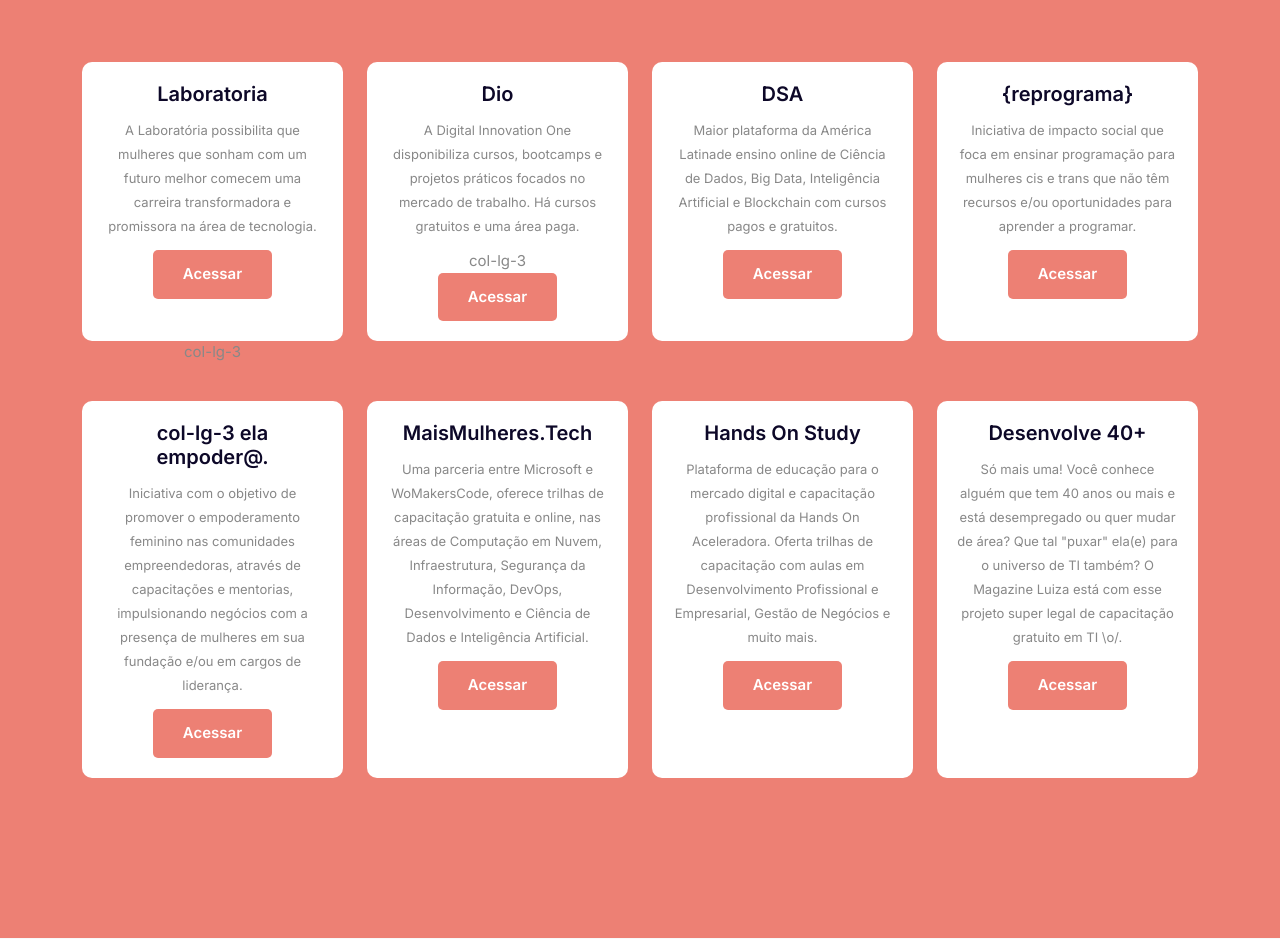
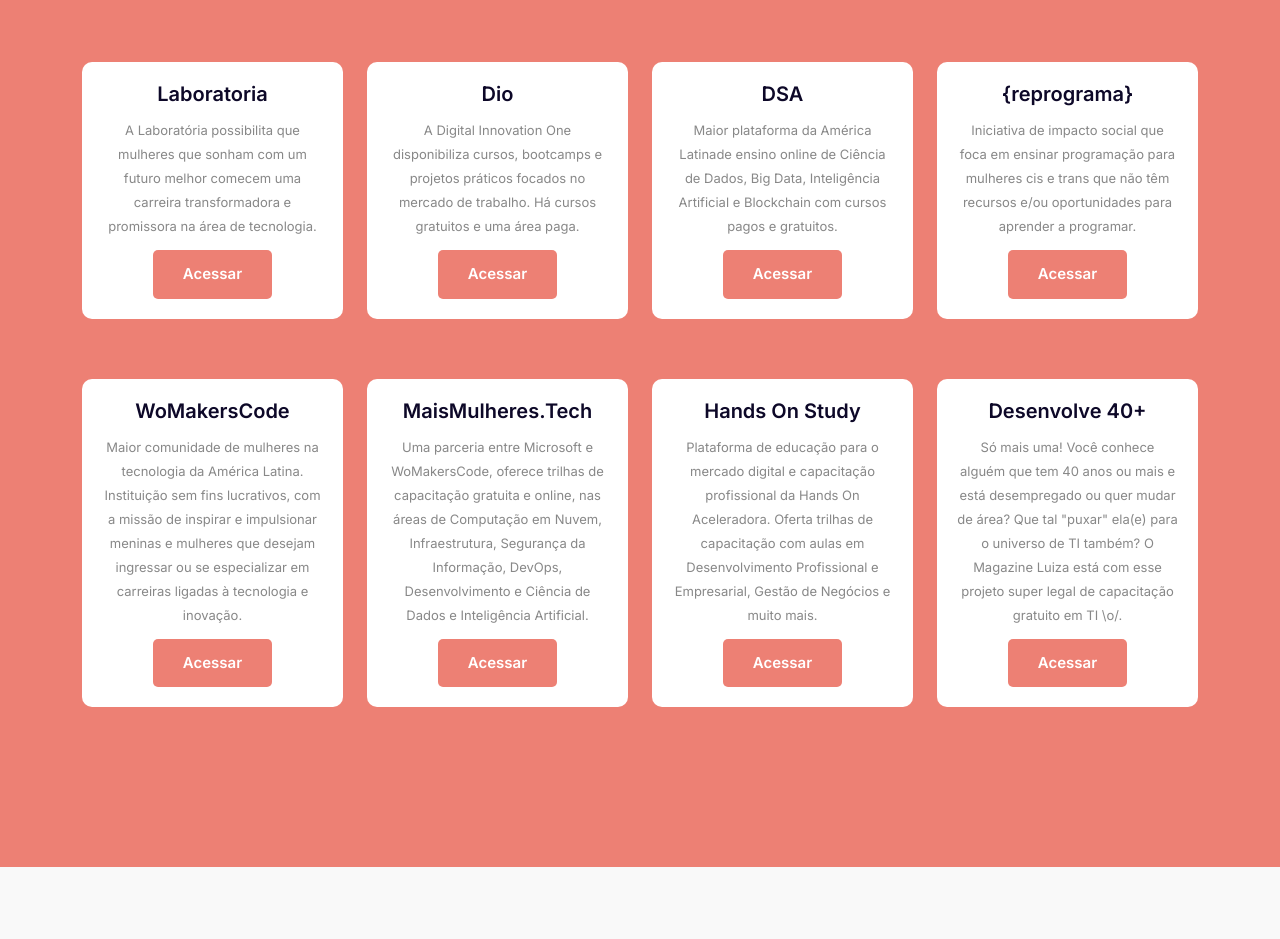
Before and after one commit to jessicarolyne/Dev-little-girls, a Django app: page /site_devlittlegirls_app/ in a window 1280 px wide. Shown: the part 1942-2881 px from the top of the page. Run offline with Django 3.2, Linux system fonts and the light colour scheme; some libraries are stand-ins or nearby versions.

Commit message:
Ajusta texto na página, item Cursos, e muda o curso @empodera para WoMakersCode

```diff
--- a/site_devlittlegirls_app/templates/Django/index.html
+++ b/site_devlittlegirls_app/templates/Django/index.html
@@ -233,7 +233,7 @@
                             </div>
                         </div>
                         <!-- End Table Head -->
-                    </div>col-lg-3
+                    </div>
                     <!-- End Single Table-->
                 </div>
                 <div class="col-lg-3 col-md-6 col-12 courses-div">
@@ -247,7 +247,7 @@
                             <p class="course-description">
                                 A Digital Innovation One disponibiliza cursos, bootcamps e projetos práticos focados no
                                 mercado de trabalho. Há cursos gratuitos e uma área paga.
-                            </p>col-lg-3
+                            </p>
                             <div class="button">
                                 <a href="https://digitalinnovation.one/" class="btn">Acessar</a>
                             </div>
@@ -304,17 +304,15 @@
                     <div class="single-table wow fadeInUp courses-card" data-wow-delay=".8s">
                         <!-- Table Head -->
                         <div class="table-head">
-                            <h5 class="title">col-lg-3
-                                ela empoder@.
+                            <h5 class="title">
+                                WoMakersCode
                             </h5>
                             <p class="course-description">
-                                Iniciativa com o objetivo de promover o empoderamento feminino nas comunidades
-                                empreendedoras, através de capacitações e mentorias, impulsionando negócios com a
-                                presença de mulheres em sua fundação e/ou em cargos de liderança.
+                                Maior comunidade de mulheres na tecnologia da América Latina. Instituição sem fins lucrativos, com a missão de inspirar e impulsionar meninas e mulheres que desejam ingressar ou se especializar em carreiras ligadas à tecnologia e inovação.
                             </p>
                             <div class="button">
                                 <div class="button wow fadeInUp" data-wow-delay=".6s">
-                                    <a href="https://elaempodera.softex.br/" class="btn">Acessar</a>
+                                    <a href="https://womakerscode.org/" class="btn">Acessar</a>
                                 </div>
                                 <!-- <a href="javascript:void(0)" class="btn">Buy Enterprise</a> -->
                             </div>
```
